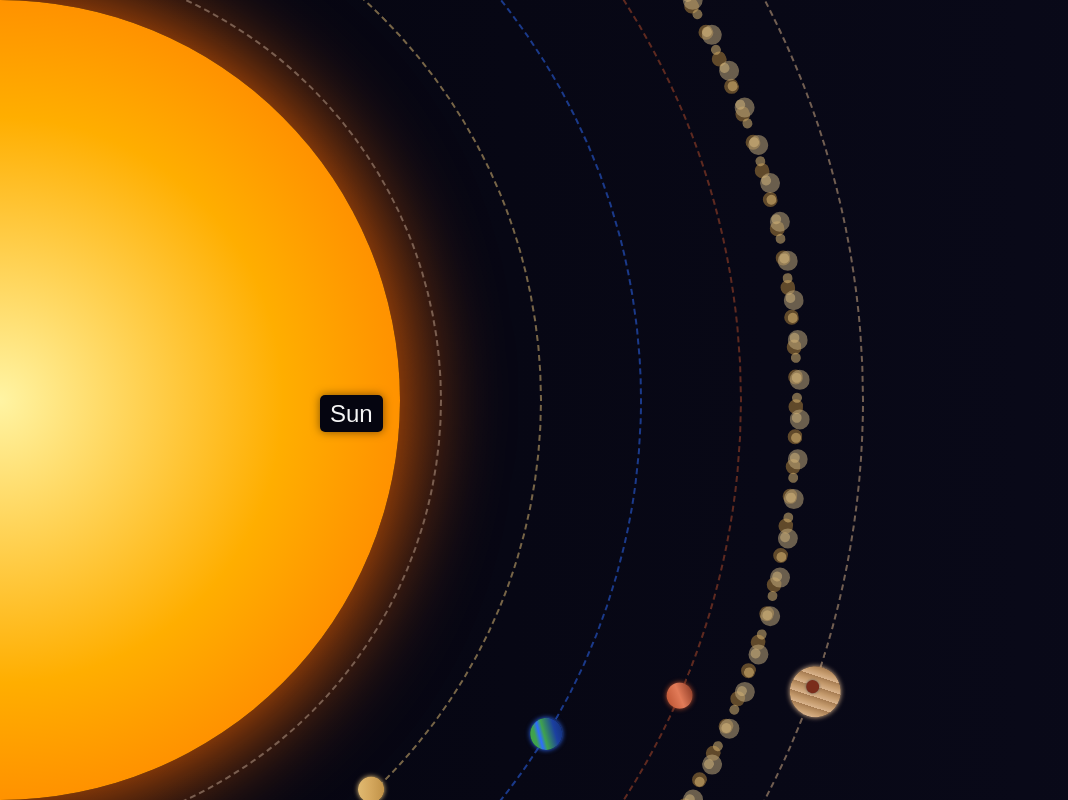
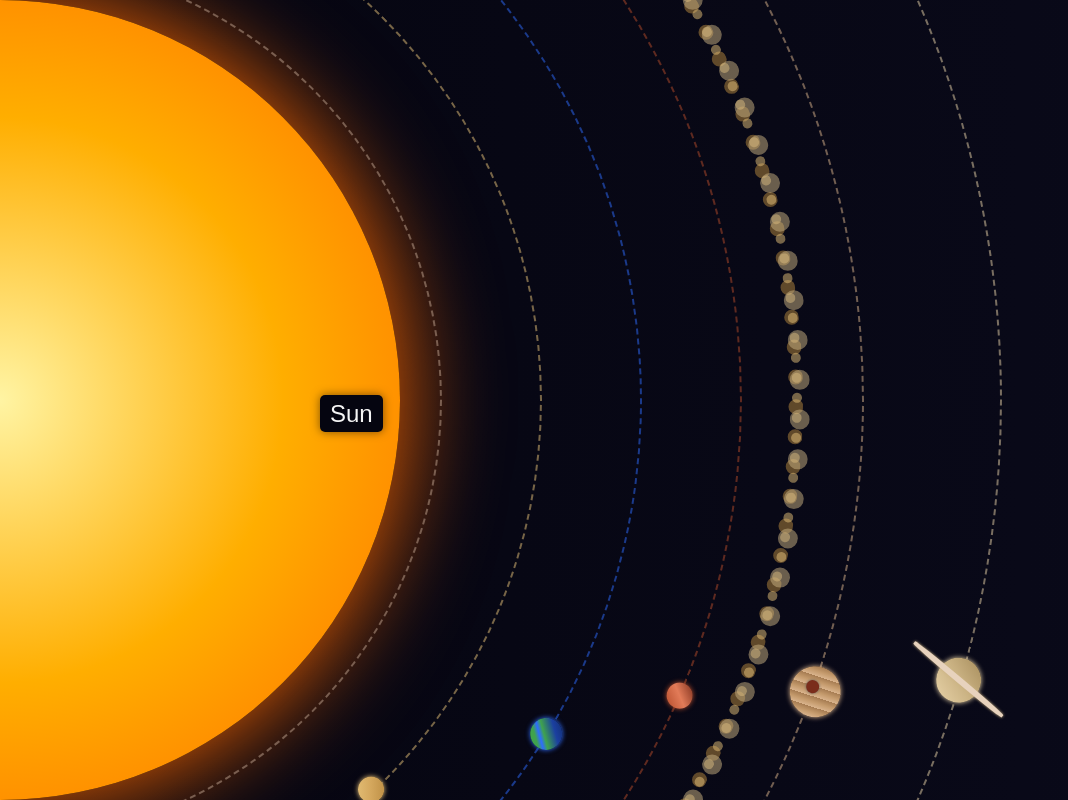
Before and after one commit to Steve-CPT-SA/my-dev-journey, a plain HTML site: page 01-responsive-web-design/02-solar-sytem/index.html in a window 1280 px wide. Shown: the whole page, without its empty margins (0-1068 px from the left). Drawn offline with Linux system fonts and the light colour scheme.

Commit message:
added in var color for saturns ring. added in Saturn and Saturn now orbits the Sun

```diff
--- a/01-responsive-web-design/02-solar-sytem/styles.css
+++ b/01-responsive-web-design/02-solar-sytem/styles.css
@@ -36,6 +36,7 @@
     --color-saturn-light: #e8d3a9;
     --color-saturn-mid: #cbb384;
     --color-saturn-dark: #a68c5b;
+    --color-saturn-ring: #e7d2bd;
 
     --color-ice-light: #bde0e0;
     --color-ice-mid: #87c9c9;
@@ -581,3 +582,72 @@ body, html {
 .jupiter:hover::after {
     opacity: 1;
 }
+
+/* Saturn */
+.saturn-orbit {
+    width: 0;
+    height: 0;
+    position: absolute;
+    top: 50%;
+    left: 0;
+    transform: rotate(var(--saturn-orbit));
+    animation: saturn-orbit 120s linear infinite;
+}
+.saturn-orbit::before {
+    content: '';
+    position: absolute;
+    top: 0;
+    left: 0;
+    width: 250vh;
+    height: 250vh;
+    border: 2px dashed var(--color-saturn-light);
+    border-radius: 50%;
+    transform: translate(-50%,-50%);
+    opacity: 0.5;
+    pointer-events: none;
+}
+.saturn {
+    position: absolute;
+    top: 50%;
+    left: 0;
+    transform: translate(122vh);
+    width: 3.5vw;
+    height: 3.5vw;
+    background: var(--saturn-color);
+    border-radius: 50%;
+    box-shadow: 0 0 5px var(--color-saturn-light);
+    cursor: pointer;
+    z-index: 3;
+}
+.saturn .saturn-ring {
+    position: absolute;
+    top: 50%;
+    left: 50%;
+    width: 9vw;
+    height: 0.5vw;
+    background: var(--color-saturn-ring);
+    border-radius: 50% / 25%;
+    transform: translate(-50%, -50%) rotate(25deg);
+    box-shadow: 0 0 3px var(--color-saturn-mid);
+}
+.saturn::after {
+    content: attr(data-name);
+    position: relative;
+    color: var(--color-light);
+    font-size: 1em;
+    font-family: 'Arial', sans-serif;
+    top: 50%;
+    left: 150%;
+    transform: translate(-50%, -50%);
+    opacity: 0;
+    transition: opacity 0.3s ease;
+    background: var(--color-darkest);
+    padding: 5px 10px;
+    border-radius: 5px;
+    box-shadow: 0 0 10px rgba(0, 0, 0, 0.5);
+    white-space: nowrap;
+    pointer-events: none;
+}
+.saturn:hover::after {
+    opacity: 1;
+}
```
